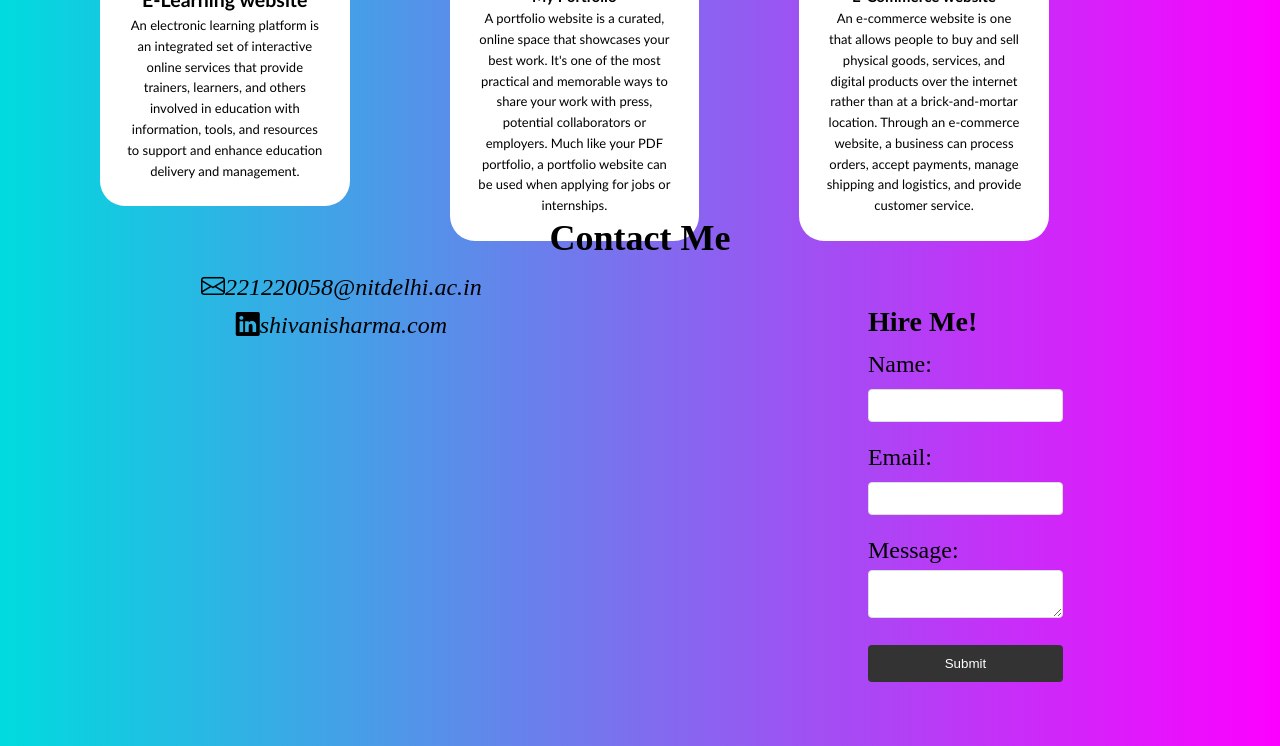
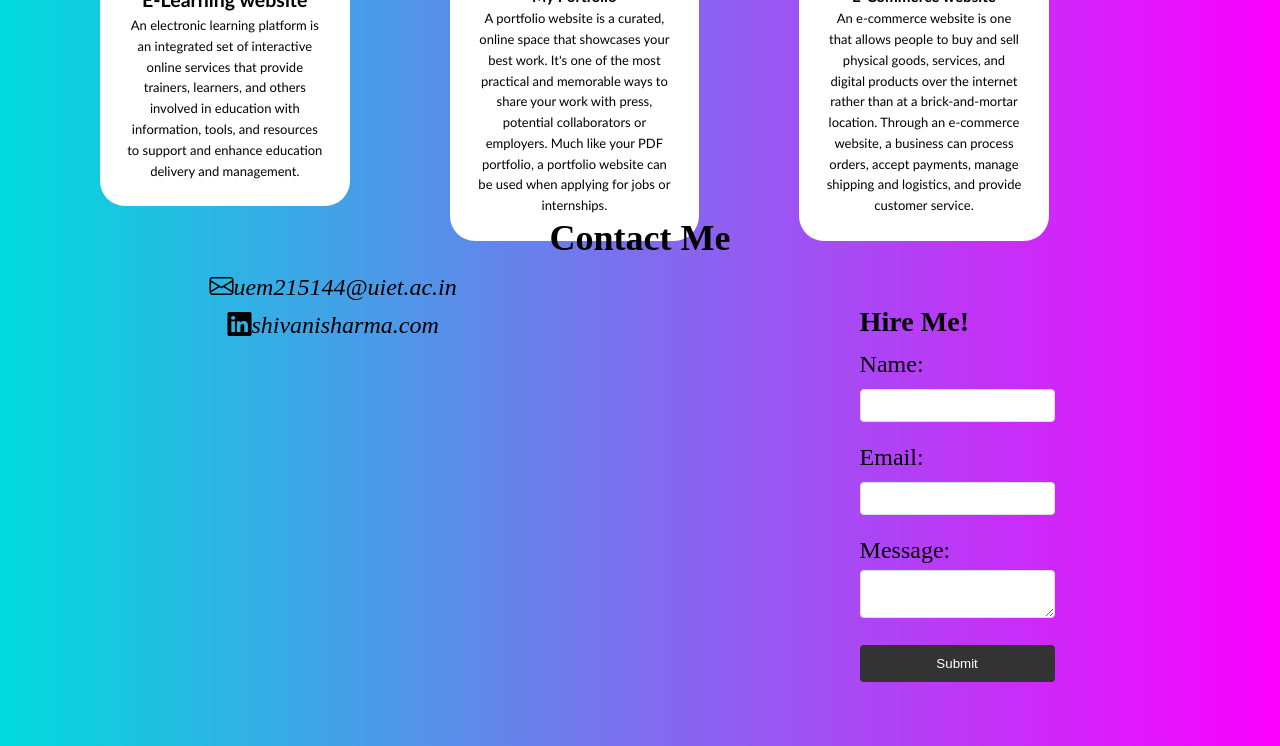
Before and after one commit to ShivaniSharma1107/my_portfolio, a plain HTML site: page index.html in a window 1280 px wide. Shown: the part 1149-1895 px from the top of the page. Drawn offline with nearby package versions, Linux system fonts and the light colour scheme.

Commit message:
added index

```diff
--- a/index.html
+++ b/index.html
@@ -75,7 +75,7 @@
         <h2>Contact Me</h2>
 <div class="section2">
         <div class="contact1">
-          <p> <i class=" bi-envelope">221220058@nitdelhi.ac.in</i></p>
+          <p> <i class=" bi-envelope">uem215144@uiet.ac.in</i></p>
             <p><i class="bi-linkedin">shivanisharma.com</i></p>
 
             </div>
```
